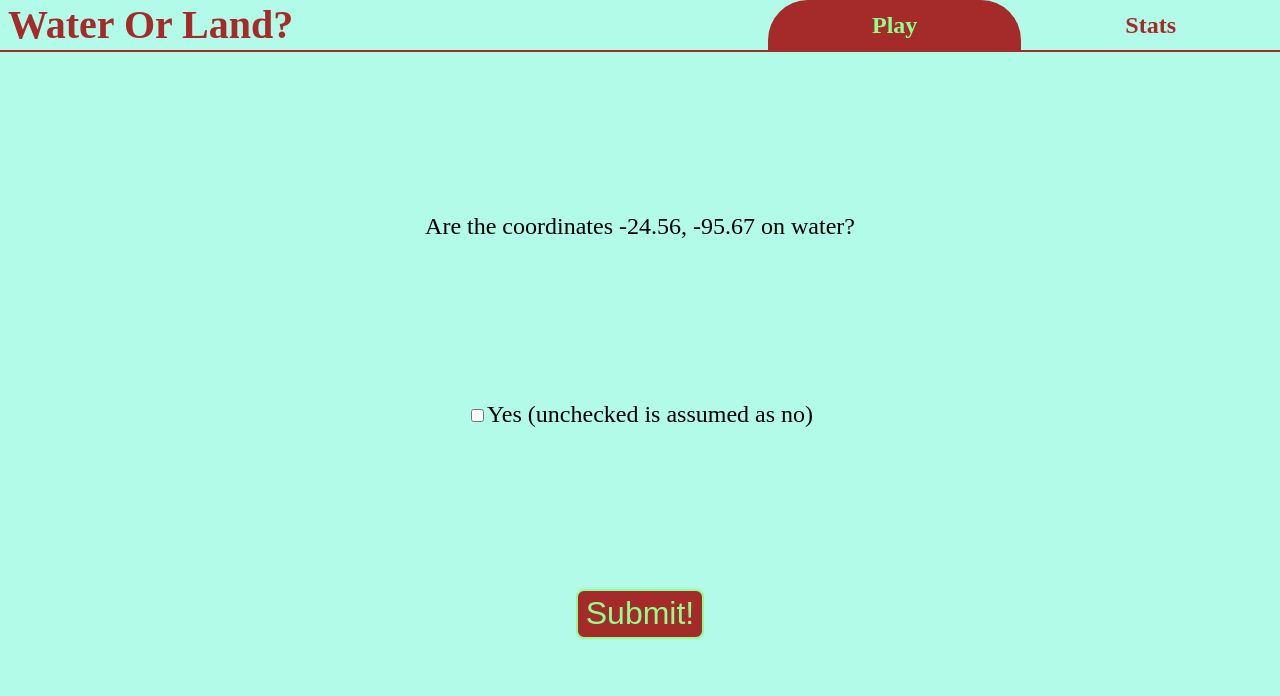
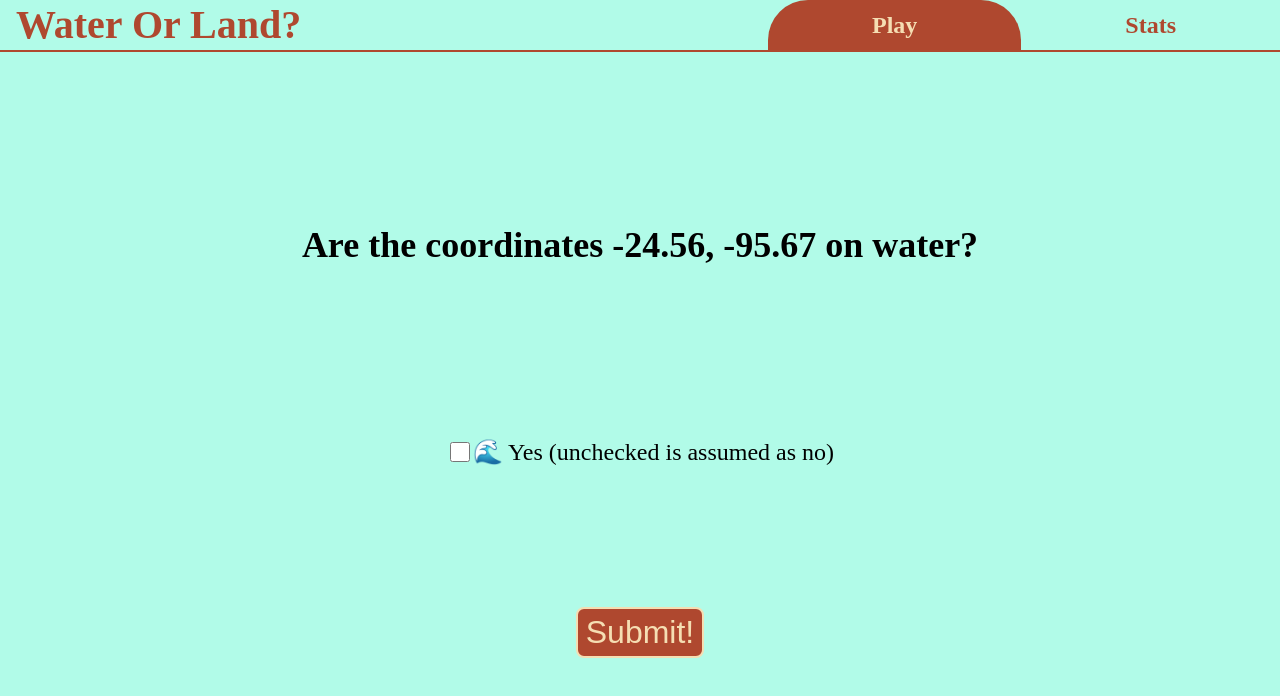
Before and after one commit to N-Shar-ma/Land-Or-Water, a React (Create React App) app: page /play in a window 1280 px wide. Shown: the top 696 px of the page. Built offline with nearby package versions, Linux system fonts and the light colour scheme.

Commit message:
small css tweaks

```diff
--- a/src/app.module.css
+++ b/src/app.module.css
@@ -9,9 +9,9 @@
 }
 
 .title {
-    color: brown;
+    color: rgb(175, 72, 47);
     margin: 0;
-    margin-left: 0.5rem;
+    margin-left: 1rem;
     line-height: var(--navBarHeight);
     font-size: 2.5rem;
 }
@@ -22,7 +22,7 @@
     width: clamp(300px, 40%, 800px);
 }
 
-@media screen and (max-width: 536px) {
+@media screen and (max-width: 600px) {
     .header {
         flex-wrap: wrap;
         height: calc(2 * var(--navBarHeight));
@@ -44,7 +44,7 @@
     line-height: var(--navBarHeight);
     font-size: 1.5rem;
     font-weight: bold;
-    color: brown;
+    color: rgb(175, 72, 47);
     text-decoration: none;
     border-top-right-radius: 40px;
     border-top-left-radius: 40px;
@@ -52,6 +52,6 @@
 }
 
 .currentLink {
-    background-color: brown;
-    color: rgb(142, 255, 138);
+    background-color: rgb(175, 72, 47);
+    color: wheat;
 }
--- a/src/pages/Play/Play.js
+++ b/src/pages/Play/Play.js
@@ -2,8 +2,6 @@ import React, {useEffect, useState, useContext } from 'react'
 import { StatsContext } from "../../App"
 import Question from "./components/Question/Question"
 import Result from "./components/Result/Result"
-import styles from "./play.module.css"
-
 const ACCESS_TOKEN = "KZUPxtJVPPjr2DXyqV3F"
 
 export default function Play() {
--- a/src/pages/Play/components/Question/Question.js
+++ b/src/pages/Play/components/Question/Question.js
@@ -13,13 +13,14 @@ export default function Question(props) {
 
     return (
         <form className={styles.main} onSubmit={submitHandler} >
-            <div>Are the coordinates {lat}, {lon} on water?</div>
-            <label>
+            <h2>Are the coordinates {lat}, {lon} on water?</h2>
+            <label className={styles.label}>
                 <input
+                    className={styles.checkbox}
                     type="checkbox"
                     ref={waterChoiceRef}
                 />
-                Yes (unchecked is assumed as no)
+                🌊 Yes (unchecked is assumed as no)
             </label>
             <button className={styles.button} type="submit">Submit!</button>
         </form>
--- a/src/pages/Play/components/Question/question.module.css
+++ b/src/pages/Play/components/Question/question.module.css
@@ -1,5 +1,5 @@
 .main {
-    border-top: 2px solid brown;
+    border-top: 2px solid rgb(175, 72, 47);
     height: calc(100% - var(--navBarHeight));
     display: flex;
     flex-direction: column;
@@ -7,18 +7,28 @@
     align-items: center;
 }
 
-@media screen and (max-width: 536px) {
+@media screen and (max-width: 600px) {
     .main {
         height: calc(100% - 2 * var(--navBarHeight));
     }
 }
 
+.label {
+    display: flex;
+    align-items: center;
+}
+
+.checkbox {
+    height: 20px;
+    width: 20px;
+}
+
 .button {
     display: block;
-    background: brown;
-    color: rgb(142, 255, 138);;
+    background: rgb(175, 72, 47);
+    color: wheat;
     padding: 0.3rem 0.5rem;
-    border: 2px solid rgb(142, 255, 138);;
+    border: 2px solid wheat;
     border-radius: 0.5rem;
     font-size: 2rem;
     cursor: pointer;
@@ -26,7 +36,7 @@
 }
 
 .button:hover {
-    background: rgb(142, 255, 138);
-    color: brown;
-    border: 2px solid brown;
+    background: wheat;
+    color: rgb(175, 72, 47);
+    border: 2px solid rgb(175, 72, 47);
 }
--- a/src/pages/Play/components/Result/Result.js
+++ b/src/pages/Play/components/Result/Result.js
@@ -13,7 +13,7 @@ export default function Result(props) {
     return (
         <section className={styles.main}>
             {getMessage()}
-            {!loading && <button onClick={reset}>Play again!</button>}
+            {!loading && <button className={styles.button} onClick={reset}>Play again!</button>}
         </section>
     )
 
@@ -21,7 +21,7 @@ export default function Result(props) {
         if(isError) return "Sorry an error occured!"
         let msg = `You chose ${waterChoice ? "water" : "land"} and your answer is `
         if (loading) msg+= "...wait for it"
-        else msg+= correctChoice ? "right!" : "wrong!"
+        else msg+= correctChoice ? "right! 😄" : "wrong! 🙁"
         return msg
     }
 }
--- a/src/pages/Play/components/Result/result.module.css
+++ b/src/pages/Play/components/Result/result.module.css
@@ -1,5 +1,5 @@
 .main {
-    border-top: 2px solid brown;
+    border-top: 2px solid rgb(175, 72, 47);
     height: calc(100% - var(--navBarHeight));
     display: flex;
     flex-direction: column;
@@ -7,8 +7,26 @@
     align-items: center;
 }
 
-@media screen and (max-width: 536px) {
+@media screen and (max-width: 600px) {
     .main {
         height: calc(100% - 2 * var(--navBarHeight));
     }
 }
+
+.button {
+    display: block;
+    background: rgb(175, 72, 47);
+    color: wheat;;
+    padding: 0.3rem 0.5rem;
+    border: 2px solid wheat;;
+    border-radius: 0.5rem;
+    font-size: 2rem;
+    cursor: pointer;
+    transition: all 300ms ease-in-out;
+}
+
+.button:hover {
+    background: wheat;
+    color: rgb(175, 72, 47);
+    border: 2px solid rgb(175, 72, 47);
+}
--- a/src/pages/Stats/Stats.js
+++ b/src/pages/Stats/Stats.js
@@ -14,7 +14,7 @@ export default function Stats() {
 
     return (
         <section className={styles.main}>
-            <h1>Stats</h1>
+            <h2>Stats</h2>
             Out of {totalCount} you got {correctCount} right!
             {totalCount ?
             <>
--- a/src/pages/Stats/stats.module.css
+++ b/src/pages/Stats/stats.module.css
@@ -1,5 +1,5 @@
 .main {
-    border-top: 2px solid brown;
+    border-top: 2px solid rgb(175, 72, 47);
     height: calc(100% - var(--navBarHeight));
     display: flex;
     flex-direction: column;
@@ -7,7 +7,7 @@
     align-items: center;
 }
 
-@media screen and (max-width: 536px) {
+@media screen and (max-width: 600px) {
     .main {
         height: calc(100% - 2 * var(--navBarHeight));
     }
@@ -15,10 +15,10 @@
 
 .button {
     display: block;
-    background: brown;
-    color: rgb(142, 255, 138);;
+    background: rgb(175, 72, 47);
+    color: wheat;;
     padding: 0.2rem 0.4rem;
-    border: 2px solid rgb(142, 255, 138);;
+    border: 2px solid wheat;;
     border-radius: 0.4rem;
     font-size: 1.5rem;
     cursor: pointer;
@@ -26,7 +26,7 @@
 }
 
 .button:hover {
-    background: rgb(142, 255, 138);
-    color: brown;
-    border: 2px solid brown;
+    background: wheat;
+    color: rgb(175, 72, 47);
+    border: 2px solid rgb(175, 72, 47);
 }
```
Also changed, not shown: src/pages/Play/play.module.css (deleted).
